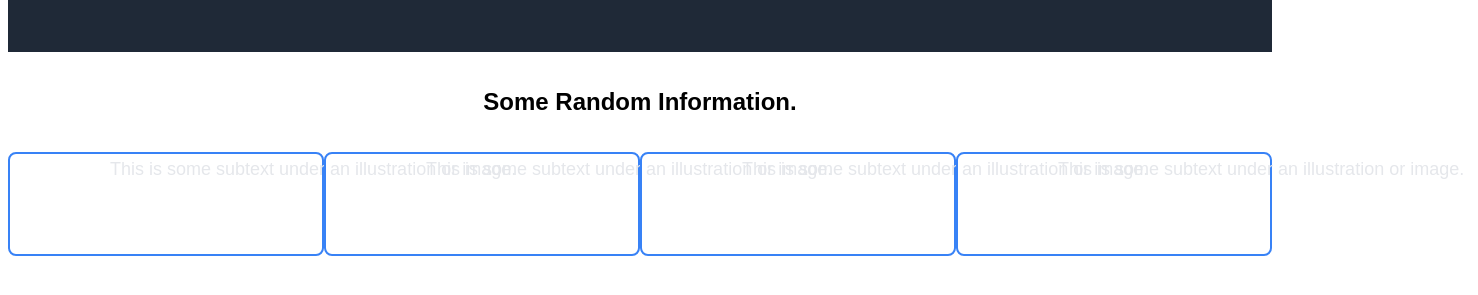
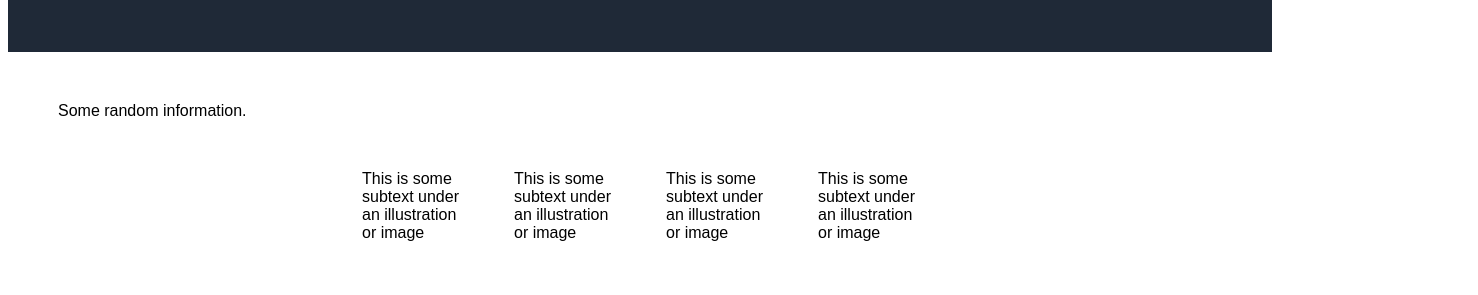
Before and after one commit to Vreem/landing-page, a plain HTML site: page index.html in a window 1280 px wide. Shown: the part 413-708 px from the top of the page, 1478 px wide, since content can reach past the window. Drawn offline with Linux system fonts and the light colour scheme.

Commit message:
Made changes to INDEX and STYLE

```diff
--- a/index.html
+++ b/index.html
@@ -6,11 +6,15 @@
     <title>Landing Page</title>
     <link rel="stylesheet" href="style.css">
 </head>
+
 <body>
+
     <header>
+
         <div class="logo">
             Header Logo
         </div>
+
         <div class="list1">
             <ul>
                 <li>Header Link One</li>
@@ -19,7 +23,9 @@
             </ul>
         </div>
     </header>
+
     <div class="box1">
+
         <div class="heroleft">
             <h1>
                 This Website Is Awesome!
@@ -30,20 +36,29 @@
             </p>
             <button>Sign Up</button>
         </div>
+
         <div class="heroright">
             <img href="images/volvofh4.jpg" alt="This is a placeholder for an image">
         </div>
     </div>
-    <div class="box2">
-        <h2>
-            Some Random Information.
-        </h2>
-    </div>
+
+    <div class="title">Some random information.</div>
+
     <div class="box3">
-        <div class="item"><p>This is some subtext under an illustration or image.</p></div>
-        <div class="item"><p>This is some subtext under an illustration or image.</p></div>
-        <div class="item"><p>This is some subtext under an illustration or image.</p></div>
-        <div class="item"><p>This is some subtext under an illustration or image.</p></div>
+
+        <div class="info">
+            <div class="text">This is some subtext under an illustration or image</div>
+        </div>
+        <div class="info">
+            <div class="text">This is some subtext under an illustration or image</div>
+        </div>
+        <div class="info">
+            <div class="text">This is some subtext under an illustration or image</div>
+        </div>
+        <div class="info">
+            <div class="text">This is some subtext under an illustration or image</div>
+        </div>
+
     </div>
 </body>
 </html>
--- a/style.css
+++ b/style.css
@@ -96,13 +96,17 @@ button {
     display: flex;
     justify-content: center;
     align-items: center;
-    flex-direction: row;
+    gap: 52px;
 }
 
-.item {
-    flex: 1;
-    width: 100px;
-    height: 100px;
-    border: 2px solid #3882f6;
-    border-radius: 8px;
+.title {
+    margin: 50px;
 }
+
+.text {
+    width:100px;
+}
+
+.info {
+    max-width: 150px;
+}
```
